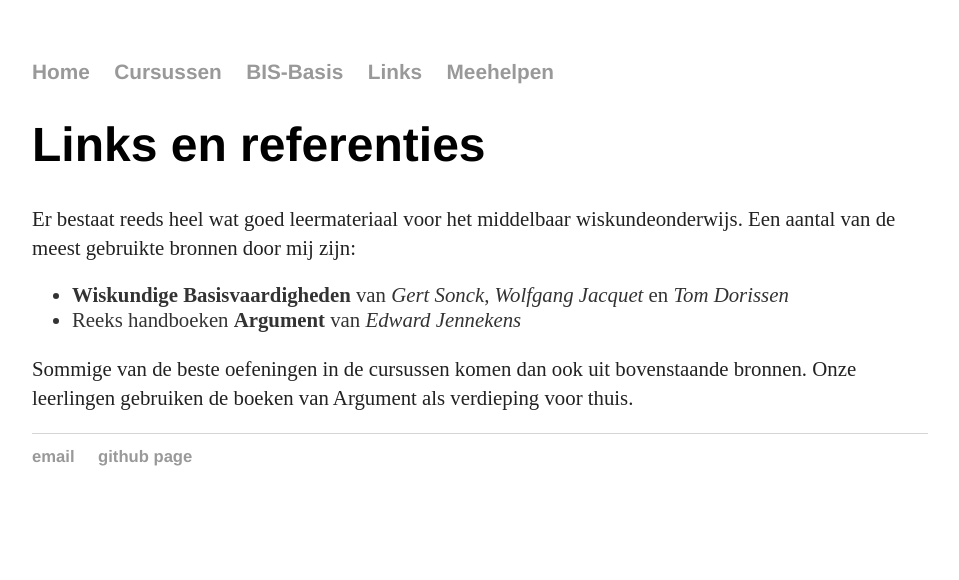
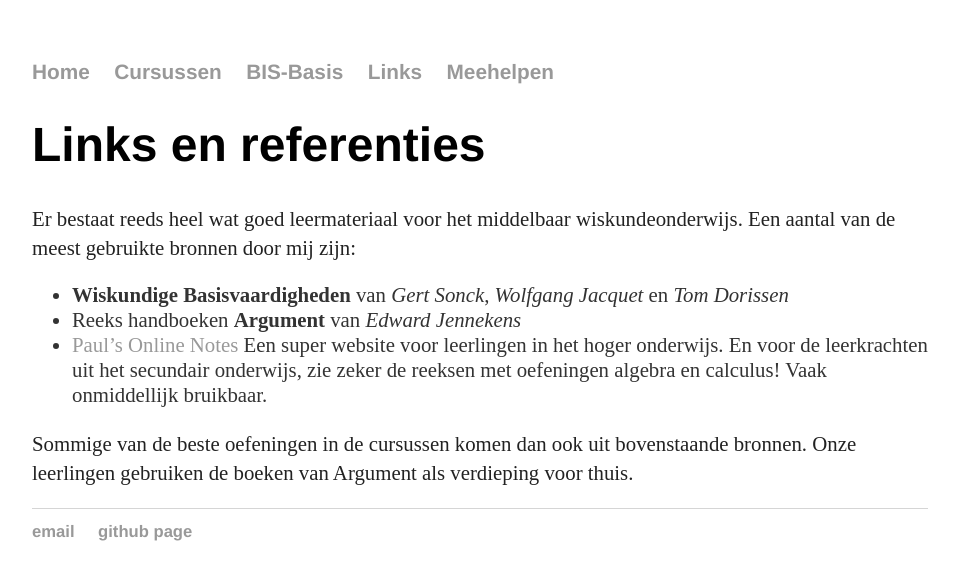
Before and after one commit to gowiz/gowiz.github.io, a Jekyll site: the page built from links.md, in a window 1280 px wide. Shown: the top 580 px of the page, without its empty margins (160-1119 px from the left). Built offline with Jekyll 4.4.1, drawn with Linux system fonts in a browser that asks for light colours.

Commit message:
Add link to Paul's notes

```diff
--- a/links.md
+++ b/links.md
@@ -10,5 +10,8 @@ Er bestaat reeds heel wat goed leermateriaal voor het middelbaar wiskundeonderwi
 
 * **Wiskundige Basisvaardigheden** van _Gert Sonck_, _Wolfgang Jacquet_ en _Tom Dorissen_
 * Reeks handboeken **Argument** van _Edward Jennekens_
+* [Paul's Online Notes][pauls-notes] Een super website voor leerlingen in het hoger onderwijs. En voor de leerkrachten uit het secundair onderwijs, zie zeker de reeksen met oefeningen algebra en calculus! Vaak onmiddellijk bruikbaar.
 
 Sommige van de beste oefeningen in de cursussen komen dan ook uit bovenstaande bronnen. Onze leerlingen gebruiken de boeken van Argument als verdieping voor thuis.
+
+[pauls-notes]: http://tutorial.math.lamar.edu/
```
